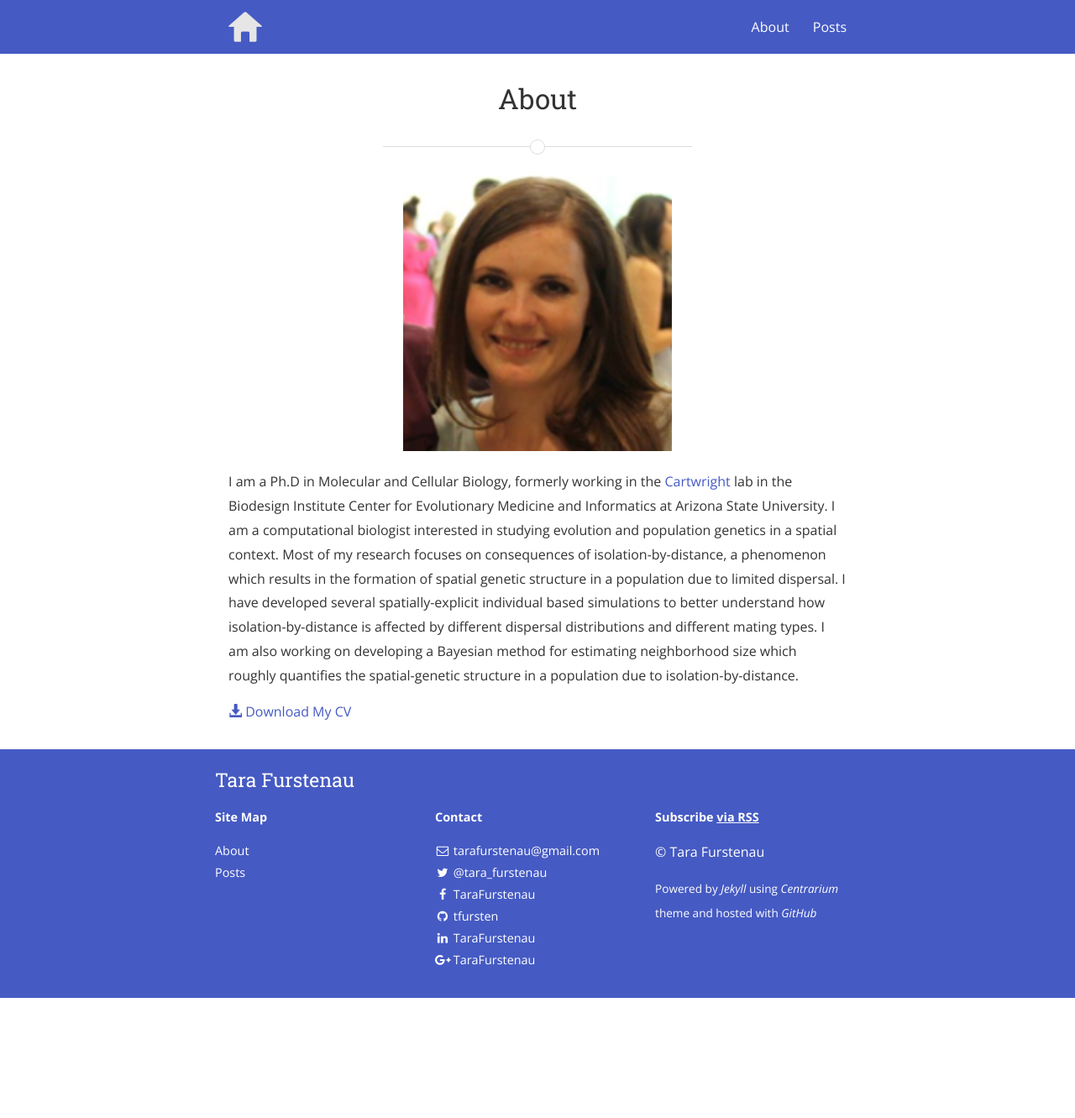
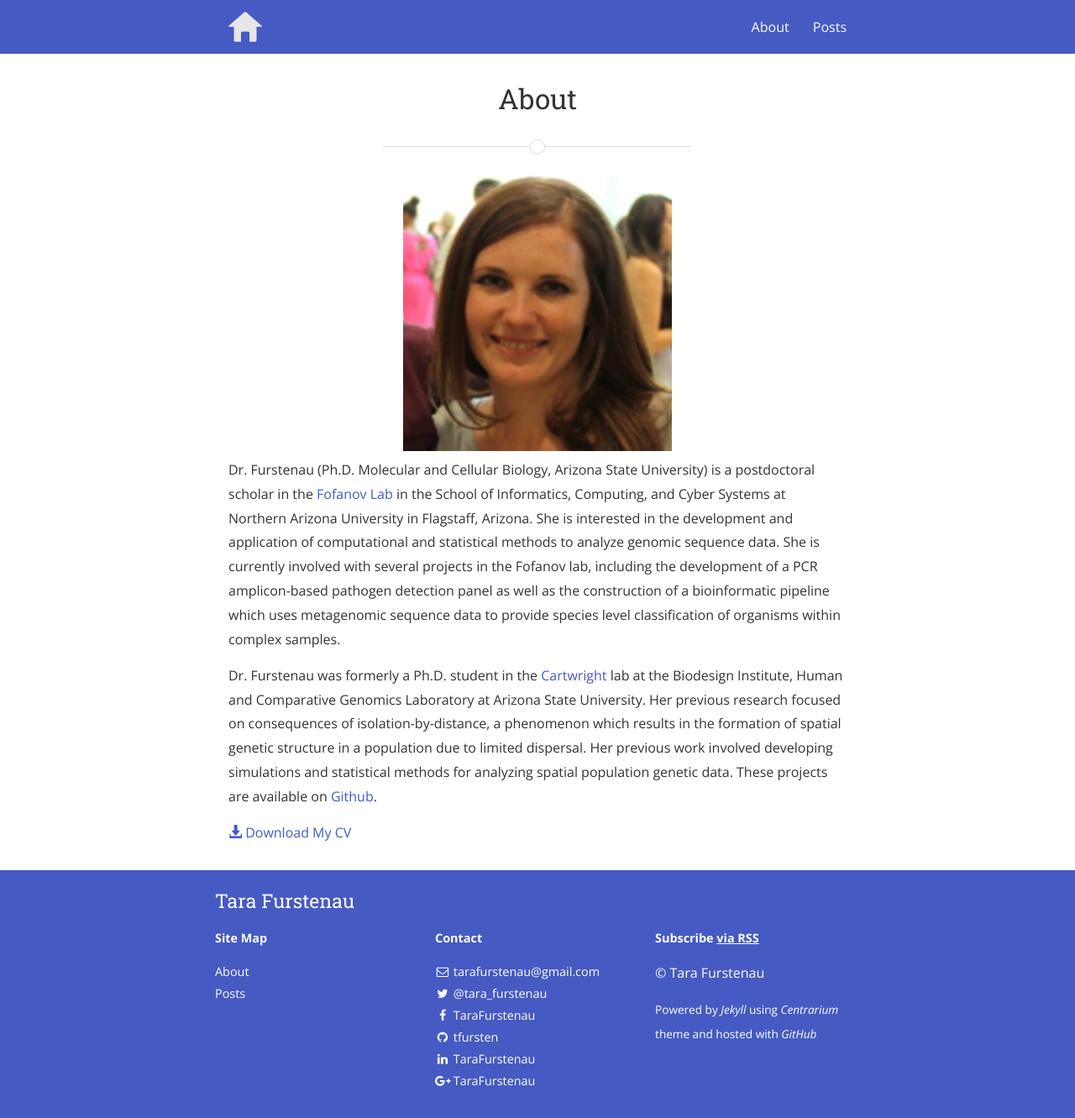
Before and after one commit to tfursten/tfursten.github.io, a Jekyll site: the page built from about.md, in a window 1280 px wide. Shown: the whole page at 84% size. Built offline with Jekyll 4.4.1, drawn with Linux system fonts in a browser that asks for light colours; nearby versions of some CDN libraries; a style sheet for code colours, icons or effects is not loaded; before the commit the page ends 1188 px from its top, so only the background shows below that.

Commit message:
update about and cv

```diff
--- a/about.md
+++ b/about.md
@@ -5,7 +5,9 @@ permalink: /about/
 ---
 
 <img src="{{ site.baseurl }}assets/tara.png" title="Profile Picture" class="profile">
+Dr. Furstenau (Ph.D. Molecular and Cellular Biology, Arizona State University) is a postdoctoral scholar in the [Fofanov Lab](http://www.fofanovlab.us/) in the School of Informatics, Computing, and Cyber Systems at Northern Arizona University in Flagstaff, Arizona. She is interested in the development and application of computational and statistical methods to analyze genomic sequence data. She is currently involved with several projects in the Fofanov lab, including the development of a PCR amplicon-based pathogen detection panel as well as the construction of a bioinformatic pipeline which uses metagenomic sequence data to provide species level classification of organisms within complex samples.
 
-I am a Ph.D in Molecular and Cellular Biology, formerly working in the [Cartwright](http://cartwrig.ht) lab in the Biodesign Institute Center for Evolutionary Medicine and Informatics at Arizona State University. I am a computational biologist interested in studying evolution and population genetics in a spatial context. Most of my research focuses on consequences of isolation-by-distance, a phenomenon which results in the formation of spatial genetic structure in a population due to limited dispersal. I have developed several spatially-explicit individual based simulations to better understand how isolation-by-distance is affected by different dispersal distributions and different mating types. I am also working on developing a Bayesian method for estimating neighborhood size which roughly quantifies the spatial-genetic structure in a population due to isolation-by-distance.
+Dr. Furstenau was formerly a Ph.D. student in the [Cartwright](http://cartwrig.ht) lab at the Biodesign Institute, Human and Comparative Genomics Laboratory at Arizona State University. Her previous research focused on consequences of isolation-by-distance, a phenomenon which results in the formation of spatial genetic structure in a population due to limited dispersal. Her previous work involved developing simulations and statistical methods for analyzing spatial population genetic data. These projects are available on [Github](https://github.com/tfursten).
+
 
 [<i class="glyphicon glyphicon-download-alt" style="color:myblue"></i> Download My CV]({{ site.baseurl }}assets/TaraFurstenauCV.pdf)
```
Also changed, not shown: 1 other file.
